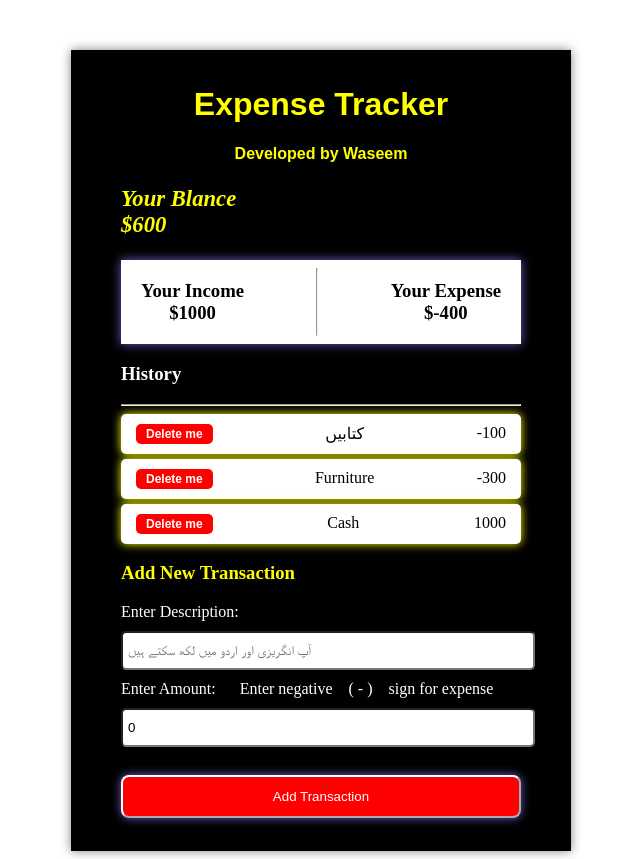
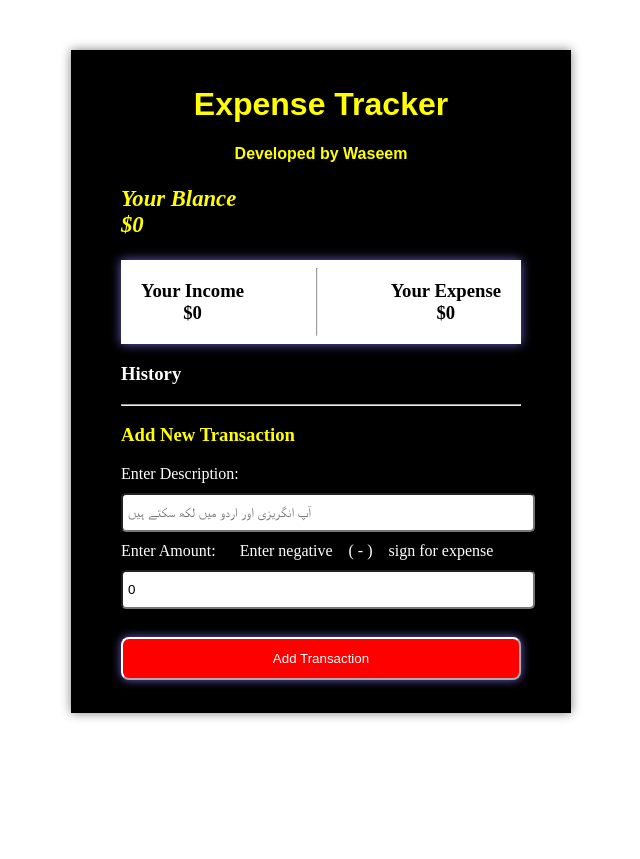
Before and after one commit to waseemrizi/expense-tracker-app, a React (Create React App) app: page / in a window 1280 px wide. Shown: the whole page, without its empty margins (319-959 px from the left). After the commit the page ends 800 px from the top, so only its background shows below. Built offline with nearby package versions, Linux system fonts and the light colour scheme.

Commit message:
updated transContext
deelted manually added hisroty array list

```diff
--- a/src/transContext.js
+++ b/src/transContext.js
@@ -5,10 +5,7 @@ import Transactionreducer from './transReducer';
 
 const initialTransactions = [
 
-    { amount: -100, desc: "کتابیں", id: 0 },
-    { amount: -300, desc: "Furniture", id: 1 },
-    { amount: 1000, desc: "Cash", id: 2 }
-]
+    ]
 
 export const TransactionContext = createContext(initialTransactions);
 
```
